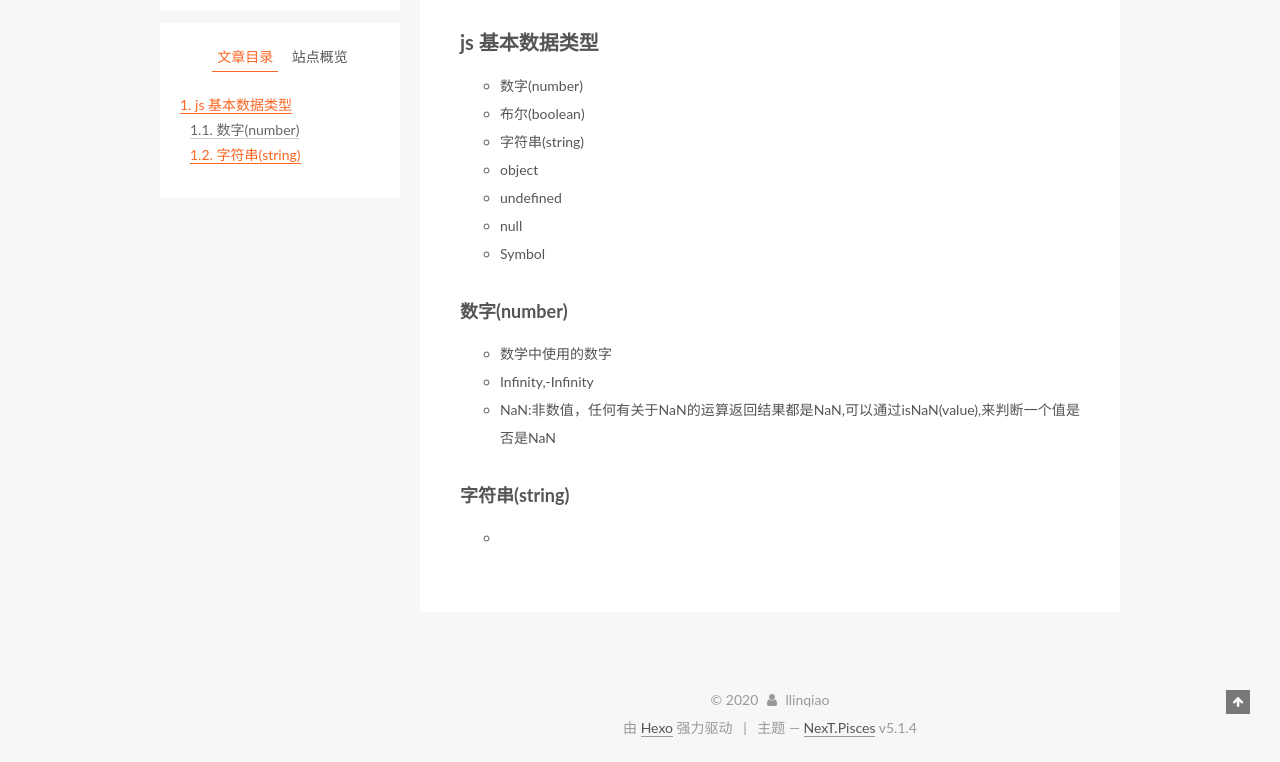
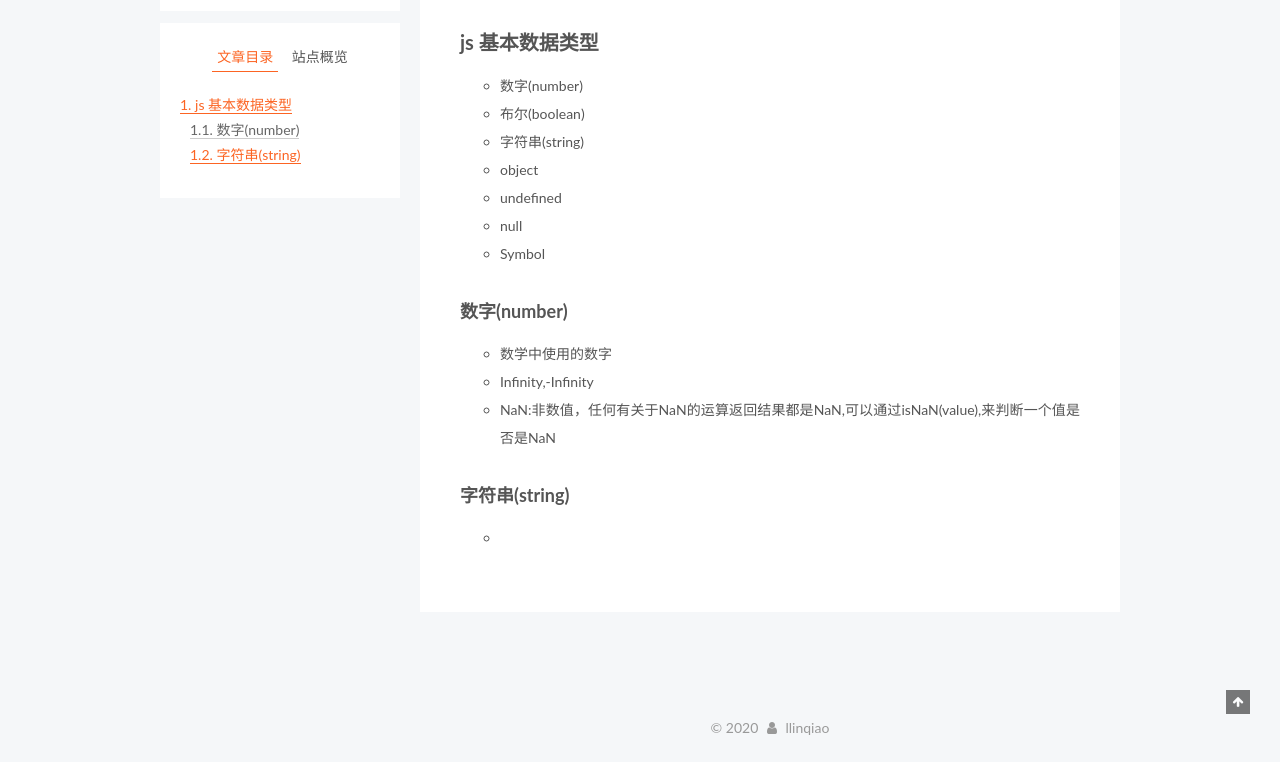
Before and after one commit to llinqiao/llinqiao.github.io, a plain HTML site: page 2020/05/10/My-New-Post/index.html in a window 1280 px wide. Shown: the part 186-948 px from the top of the page. Drawn offline with Linux system fonts and the light colour scheme.

Commit message:
Site updated: 2020-05-12 16:11:07

```diff
--- a/2020/05/10/My-New-Post/index.html
+++ b/2020/05/10/My-New-Post/index.html
@@ -475,18 +475,6 @@
 </div>
 
 
-  <div class="powered-by">由 <a class="theme-link" target="_blank" href="https://hexo.io">Hexo</a> 强力驱动</div>
-
-
-
-  <span class="post-meta-divider">|</span>
-
-
-
-  <div class="theme-info">主题 &mdash; <a class="theme-link" target="_blank" href="https://github.com/iissnan/hexo-theme-next">NexT.Pisces</a> v5.1.4</div>
-
-
-
 
 
 
```
Also changed, not shown: archives/2020/05/index.html (+0 -12 lines), archives/2020/index.html (+0 -12 lines), archives/index.html (+0 -12 lines), home/index.html (+0 -12 lines), index.html (+0 -12 lines).
